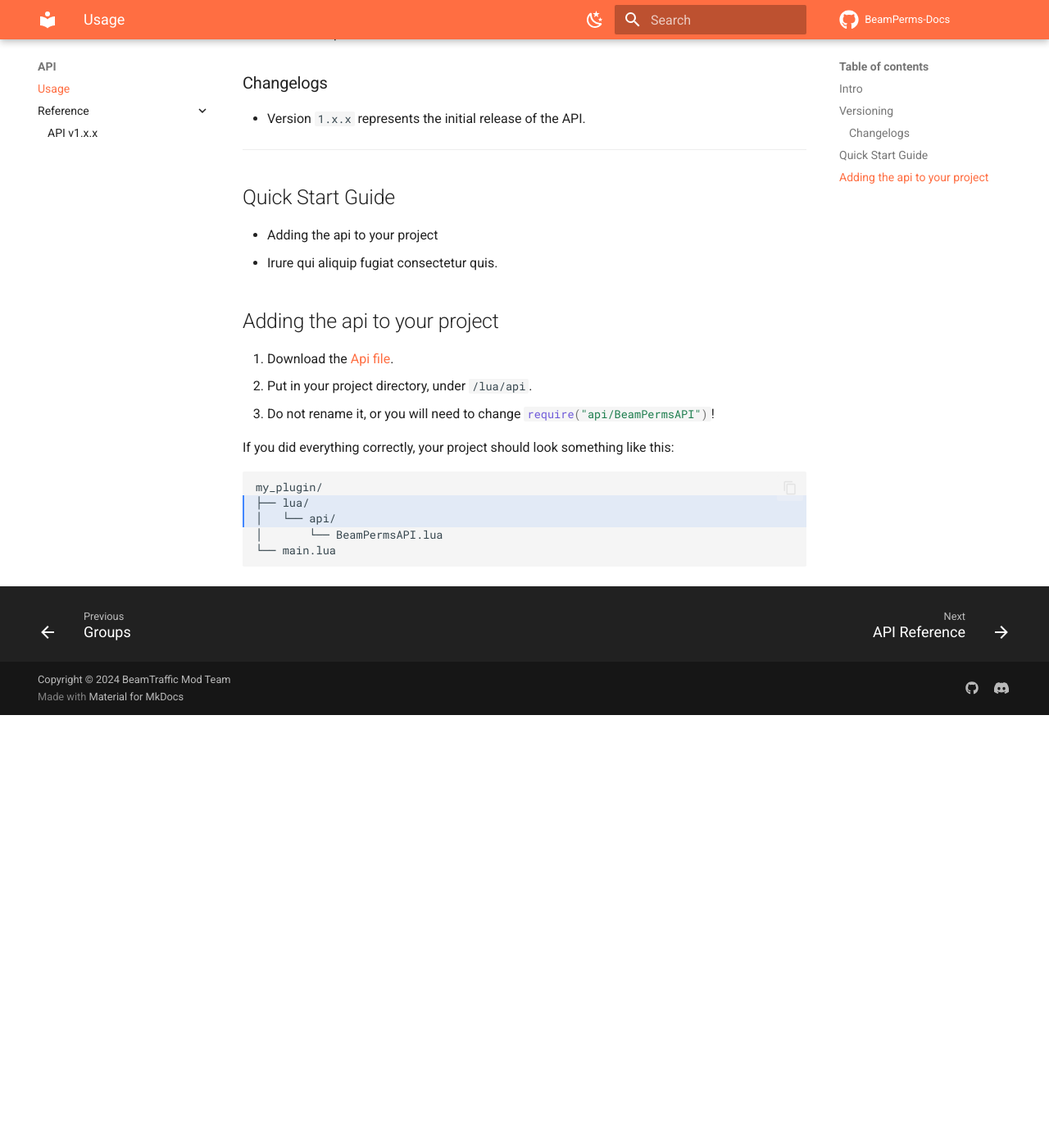
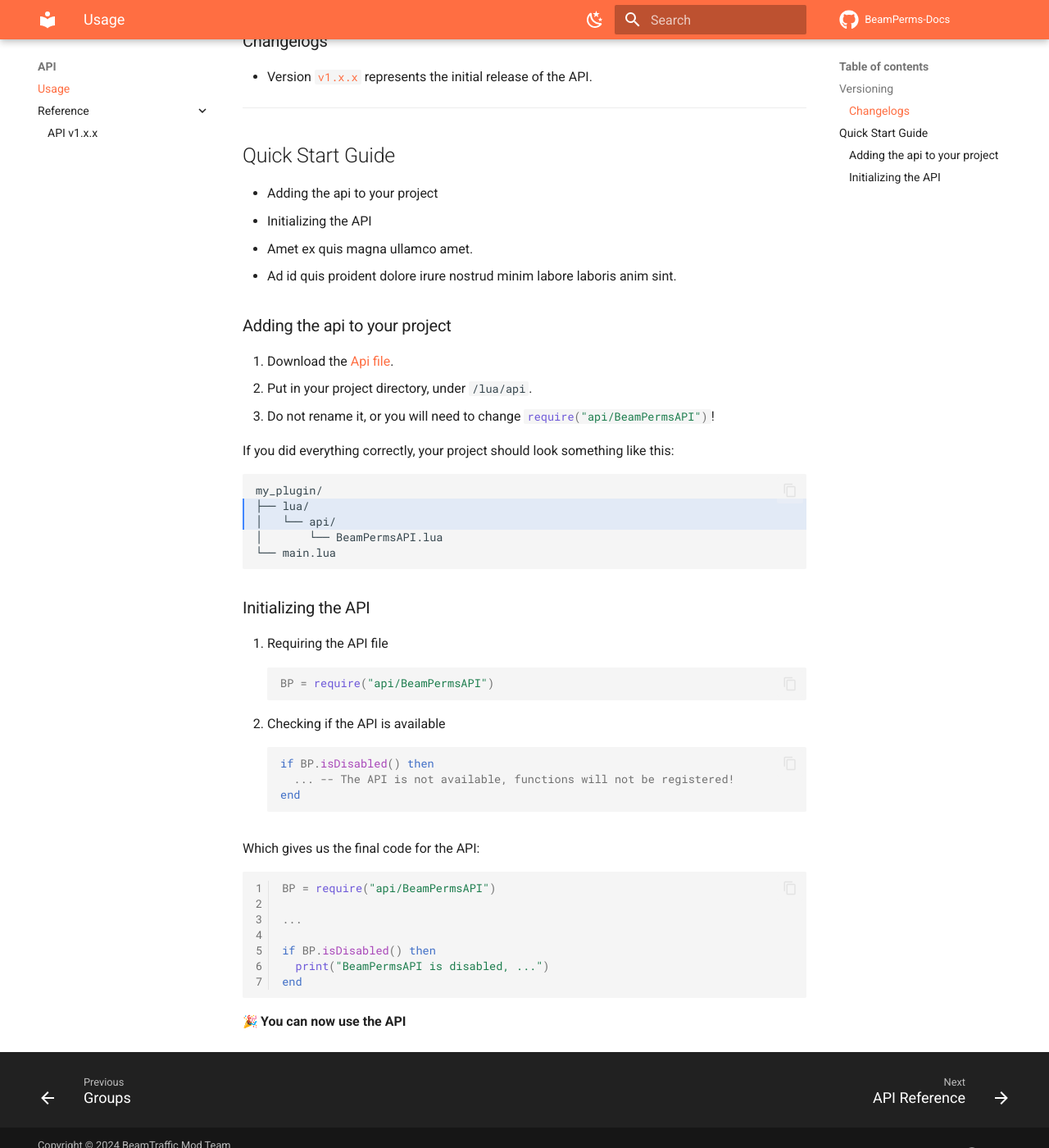
Before and after one commit to BeamTraffic/BeamPerms-Docs, an MkDocs documentation site: the page built from docs/api/usage/index.md, in a window 1280 px wide and 1400 px high, scrolled down 535 px. Shown: the whole window at 82% size. Built offline with MkDocs 1.6.1 and Material for MkDocs 9.7.7, drawn with Linux system fonts in a browser that asks for light colours; emoji names are drawn with the system emoji font; comment, search, counter and statistics services are not loaded; before the commit the page ends 1407 px from its top, so only the background shows below that.

Commit message:
add api usage "Initializing the api"

````diff
--- a/docs/api/usage.md
+++ b/docs/api/usage/index.md
@@ -1,24 +1,24 @@
-## Intro
 Qui aliqua commodo laborum ad consequat pariatur. Amet consequat pariatur ex et nostrud sint laborum duis aute. Cillum consequat amet occaecat id sint. Aliquip consequat do incididunt enim cillum elit reprehenderit incididunt ut in eu qui culpa.
 
 ## Versioning
 The API uses [Semantic Versioning](https://semver.org). This means that any non-backward compatible change will result in an increment of the major version (`1.x.x` --> `2.x.x`). You can be confident that your integration will remain stable across updates, as long as the major version does not change.
-Versions correspond to the [API Reference](reference/index.md).
+Versions correspond to the [API Reference](../reference/index.md).
 
 ### Changelogs
-* Version `1.x.x` represents the initial release of the API.
+* Version [`v1.x.x`](../reference/v1-x-x.md) represents the initial release of the API.
 
 ---
 
 ## Quick Start Guide
 * Adding the api to your project
-* Irure qui aliquip fugiat consectetur quis.
+* Initializing the API
+* Amet ex quis magna ullamco amet.
+* Ad id quis proident dolore irure nostrud minim labore laboris anim sint.
 
-## Adding the api to your project
+### Adding the api to your project
 1. Download the [Api file]().
 2. Put in your project directory, under `/lua/api`.
 3. Do not rename it, or you will need to change `#!lua require("api/BeamPermsAPI")`!
-
 
 If you did everything correctly, your project should look something like this:
 ```hl_lines="2-3"
@@ -28,3 +28,28 @@ my_plugin/
 │       └── BeamPermsAPI.lua
 └── main.lua
 ```
+
+### Initializing the API
+1. Requiring the API file
+```lua
+BP = require("api/BeamPermsAPI")
+```
+2. Checking if the API is available
+```lua
+if BP.isDisabled() then
+  ... -- The API is not available, functions will not be registered!
+end
+```
+
+Which gives us the final code for the API:
+```lua linenums="1"
+BP = require("api/BeamPermsAPI")
+
+...
+
+if BP.isDisabled() then
+  print("BeamPermsAPI is disabled, ...")
+end
+```
+
+**:tada: You can now use the API**
--- a/mkdocs.yml
+++ b/mkdocs.yml
@@ -92,7 +92,8 @@ nav:
     - Groups: features/groups.md
 
   - API:
-    - Usage: api/usage.md
+    - Usage:
+      - Usage: api/usage/index.md
     - Reference:
       - API Reference: api/reference/index.md
       - API v1.x.x: api/reference/v1-x-x.md
````
Also changed, not shown: docs/api/reference/v1-x-x.md (+1 -0 lines), docs/index.md (+1 -1 lines).
